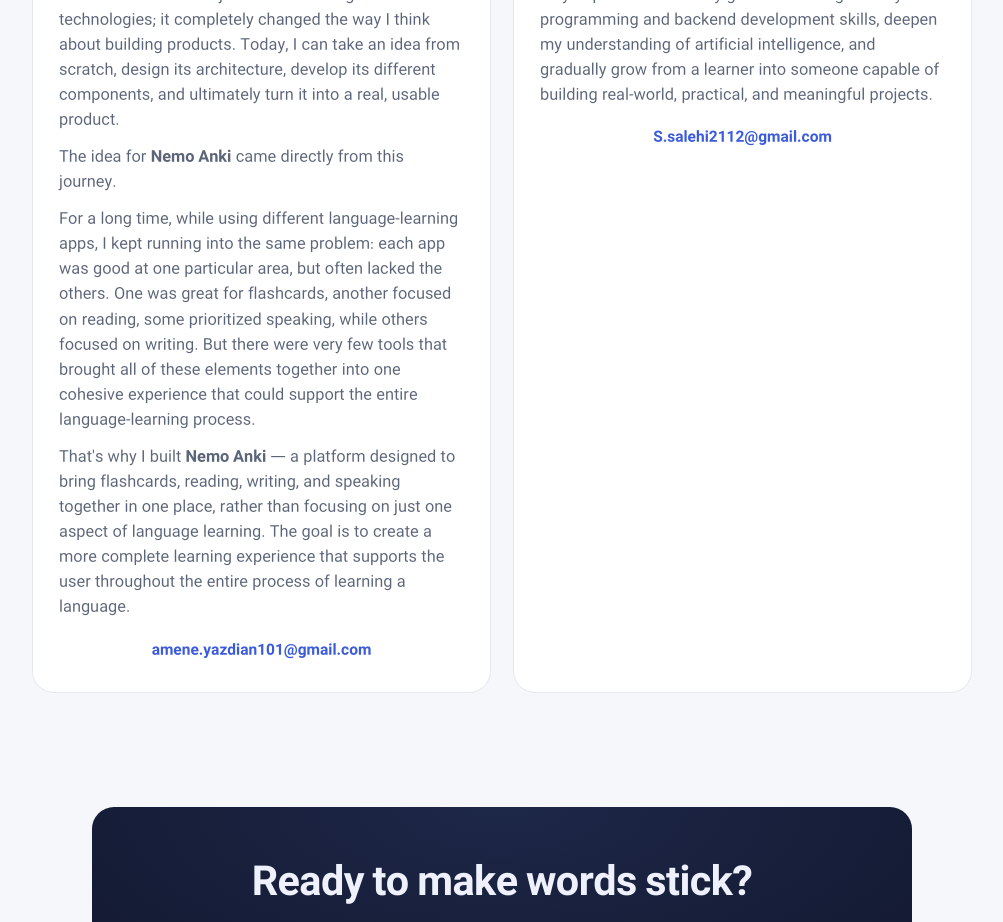
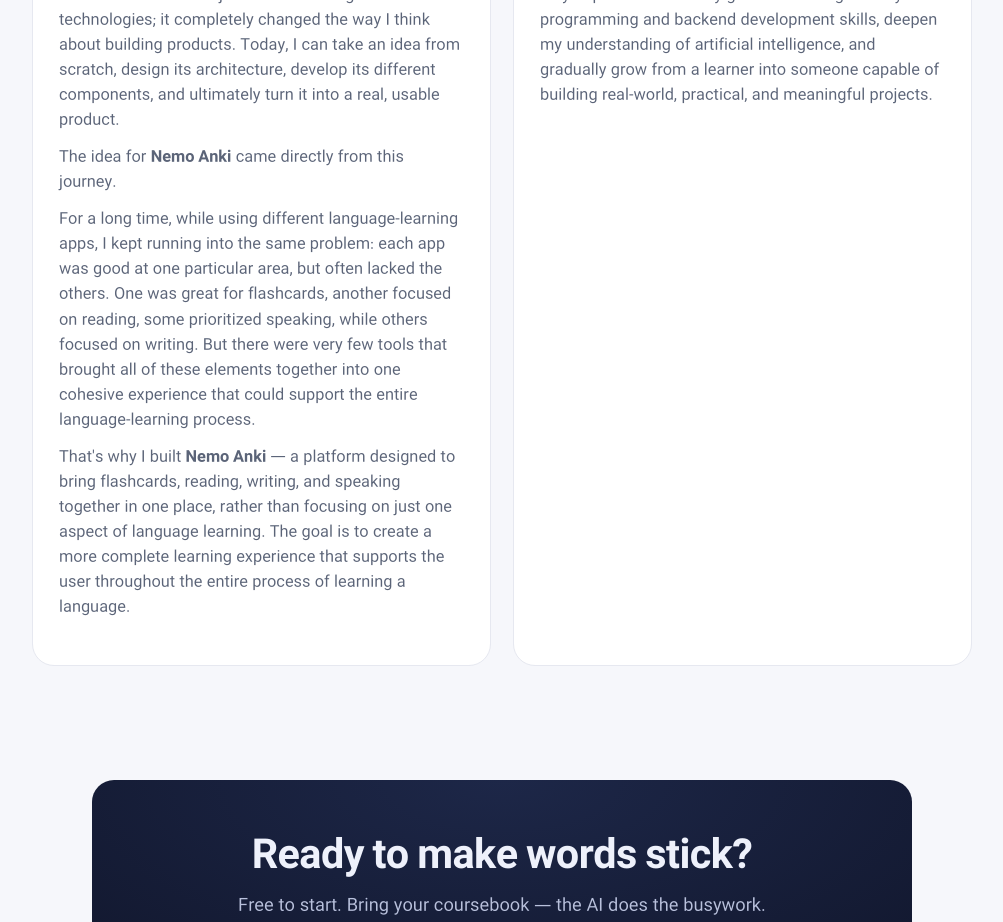
Before and after one commit to mmahini/nemo-anki, a React (Vite) app in the folder frontend/: page / in a window 1280 px wide. Shown: the part 3900-4822 px from the top of the page, without its empty margins (138-1141 px from the left). Built offline with nearby package versions, Linux system fonts and the light colour scheme; no server answers; a web font is replaced by a local one.

Commit message:
fix(landing): remove contact emails from About Us cards

```diff
--- a/frontend/src/components/LandingPage.tsx
+++ b/frontend/src/components/LandingPage.tsx
@@ -357,9 +357,6 @@
                 throughout the entire process of learning a language.
               </p>
             </div>
-            <a href="mailto:amene.yazdian101@gmail.com" className="teamcard__contact">
-              amene.yazdian101@gmail.com
-            </a>
           </article>
 
           <article className="teamcard">
@@ -381,9 +378,6 @@
                 real-world, practical, and meaningful projects.
               </p>
             </div>
-            <a href="mailto:S.salehi2112@gmail.com" className="teamcard__contact">
-              S.salehi2112@gmail.com
-            </a>
           </article>
         </div>
       </section>
--- a/frontend/src/styles.css
+++ b/frontend/src/styles.css
@@ -406,7 +406,6 @@
 .teamcard__bio p { margin: 0 0 12px; }
 .teamcard__bio p:last-child { margin-bottom: 0; }
 .teamcard__bio[dir="rtl"] { text-align: right; }
-.teamcard__contact { font-size: 0.9rem; font-weight: 600; }
 
 /* ---------- CTA band ---------- */
 .ctaband { padding: 30px 24px 88px; }
```
